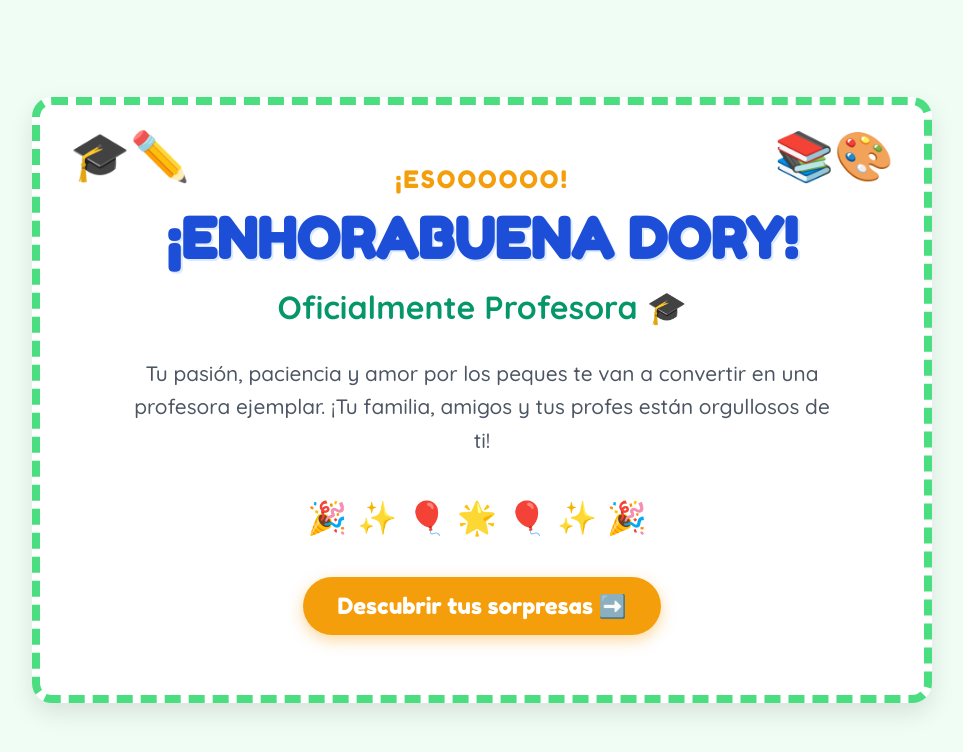
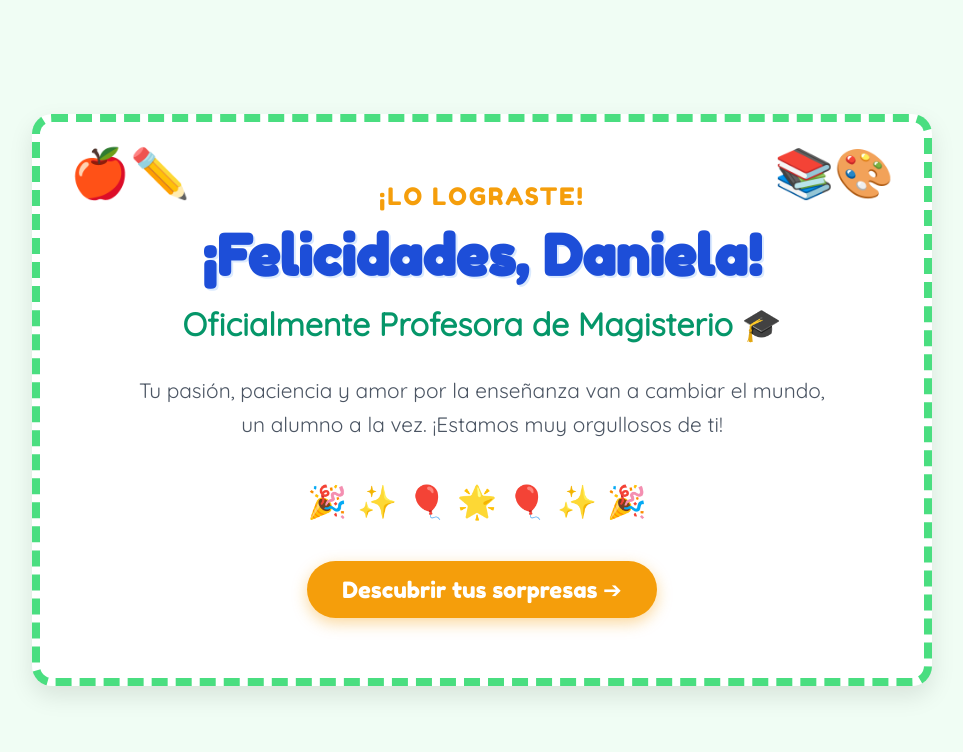
Before and after one commit to Chach0n/pancarta_profe, a plain HTML site: page 1.html in a window 1280 px wide. Shown: the whole page, without its empty margins (158-1121 px from the left). Drawn offline with Linux system fonts and the light colour scheme.

Commit message:
Update 1.html

```diff
--- a/1.html
+++ b/1.html
@@ -5,25 +5,25 @@
     <meta name="viewport" content="width=device-width, initial-scale=1.0">
     <title>¡Felicidades Daniela!</title>
     <link rel="stylesheet" href="style1.css">
-    <!-- Fuente bonita de Google Fonts -->
-    <link href="https://fonts.googleapis.com/css2?family=Fredoka+One&family=Quicksand:wght@500;700&display=swap" rel="stylesheet">
+    <link href="https://fonts.googleapis.com/css2?family=Fredoka+One&family=Quicksand:wght=500;700&display=swap" rel="stylesheet">
 </head>
 <body>
 
     <div class="pancarta">
-        <div class="decoracion-izq">🎓✏️</div>
+        <div class="decoracion-izq">🍎✏️</div>
         <div class="decoracion-der">📚🎨</div>
 
         <div class="contenido">
-            <p class="intro">¡ESOOOOOO!</p>
-            <h1>¡ENHORABUENA DORY!</h1>
-            <h2>Oficialmente Profesora 🎓</h2>
-            <p class="dedicatoria">Tu pasión, paciencia y amor por los peques te van a convertir en una profesora ejemplar. ¡Tu familia, amigos y tus profes están orgullosos de ti!</p>
+            <p class="intro">¡LO LOGRASTE!</p>
+            <h1>¡Felicidades, Daniela!</h1>
+            <h2>Oficialmente Profesora de Magisterio 🎓</h2>
+            <p class="dedicatoria">Tu pasión, paciencia y amor por la enseñanza van a cambiar el mundo, un alumno a la vez. ¡Estamos muy orgullosos de ti!</p>
         </div>
 
         <div class="guirnalda">🎉✨🎈🌟🎈✨🎉</div>
+
         <div class="contenedor-boton">
-            <a href="2.html" class="boton-sorpresa">Descubrir tus sorpresas ➡️</a>
+            <a href="2.html" class="boton-sorpresa">Descubrir tus sorpresas ➔</a>
         </div>
     </div>
 
```
